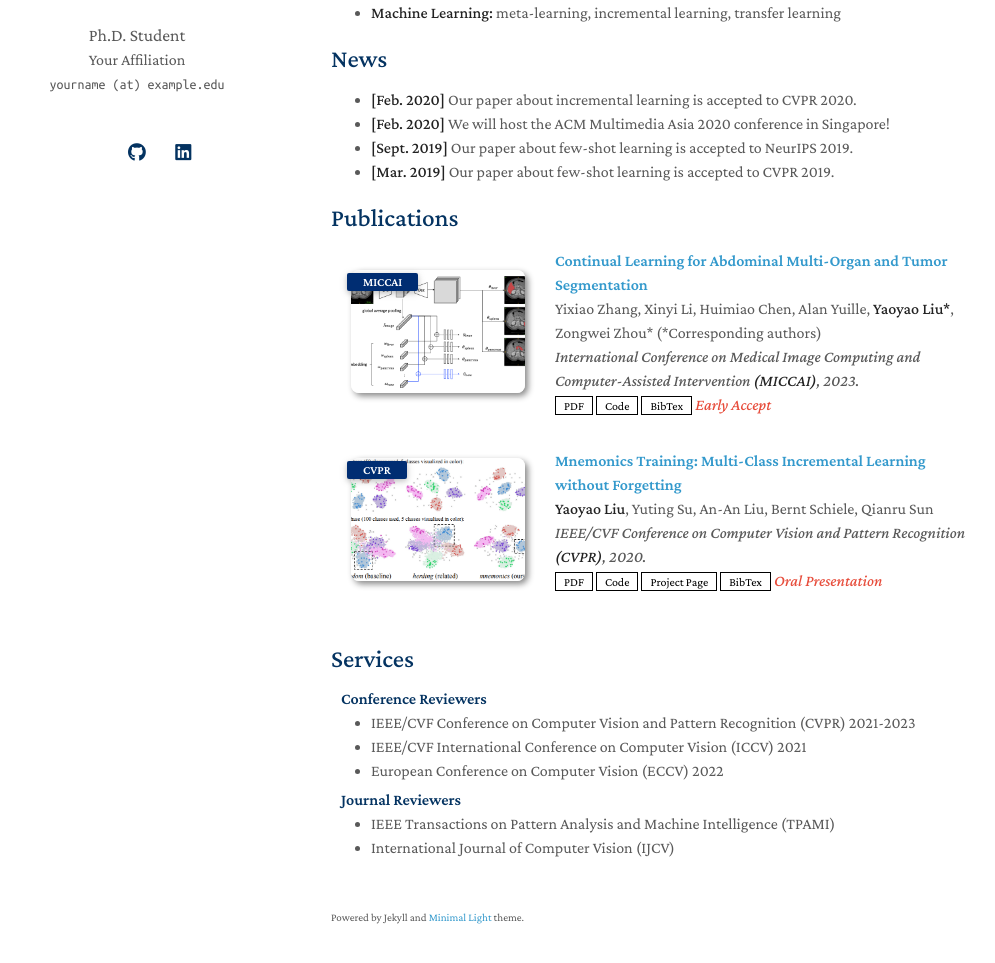
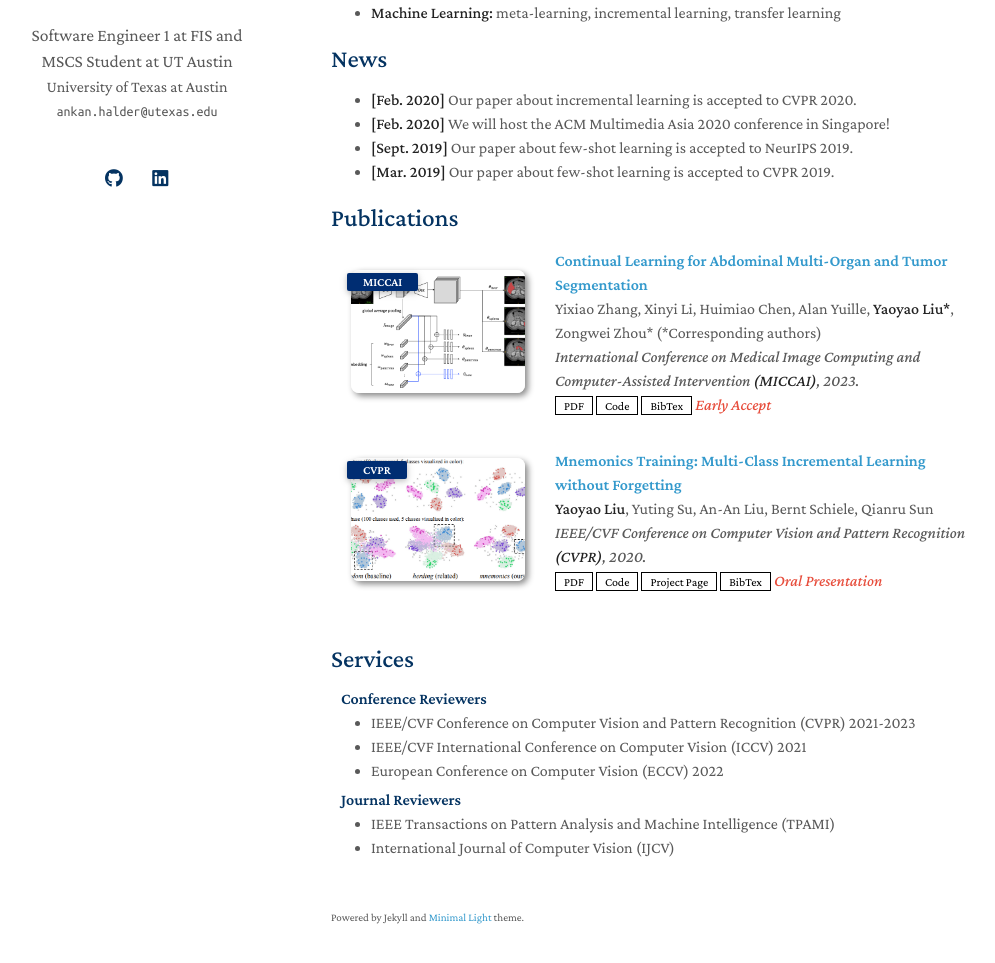
Before and after one commit to Ankan-Halder/Ankan-Halder.github.io, a Jekyll site: the page built from index.md, in a window 1280 px wide and 1216 px high. Shown: the part 218-1181 px from the top of the window, without its empty margins (139-1134 px from the left). Built offline with Jekyll 4.4.1, drawn with Linux system fonts in a browser that asks for light colours; a style sheet for code colours, icons or effects is not loaded; our own code applies the rules of GitHub Pages for plain Markdown files.

Commit message:
Basic Details Changed

```diff
--- a/_config.yml
+++ b/_config.yml
@@ -1,8 +1,8 @@
 # Basic Information
-title: Your Name
-position: Ph.D. Student
-affiliation: Your Affiliation
-email: yourname (at) example.edu
+title: Ankan Halder
+position: Software Engineer 1 at FIS and MSCS Student at UT Austin
+affiliation: University of Texas at Austin
+email: ankan.halder@utexas.edu
 
 # Search Engine Optimization (SEO)
 # The following information is used to improve the website traffic from search engines, e.g., Google.
@@ -12,11 +12,11 @@ canonical: https://minimal-light-theme.yliu.me/
 
 # Links
 # If you don't need one of them, you may delete the corresponding line.
-google_scholar: https://scholar.google.com/
-cv_link: assets/files/curriculum_vitae.pdf
-github_link: https://github.com/
-linkedin: https://www.linkedin.com/
-twitter: https://twitter.com/
+#google_scholar: https://scholar.google.com/
+cv_link: https://drive.google.com/file/d/12-sBLBzX4S7_2FNzBm84hQVj45ZucUb1/view?usp=drive_link
+github_link: https://github.com/Ankan-Halder
+linkedin: https://www.linkedin.com/in/ankan-halder1998/
+twitter: https://x.com/Ankan_1998
 
 # Images (e.g., your profile picture and your website's favicon)
 # "favicon" and "favicon_dark" are used for the light and dark modes, respectively.
@@ -38,7 +38,7 @@ font: "Serif" # or "Sans Serif"
 
 # Google Analytics ID
 # Please remove this if you don't use Google Analytics
-google_analytics: UA-111540567-4
+#google_analytics: UA-111540567-4
 
 # Use this project as a remote theme for GitHub Pages
 # See the guide here: https://docs.github.com/en/pages/setting-up-a-github-pages-site-with-jekyll/adding-a-theme-to-your-github-pages-site-using-jekyll
```
Also changed, not shown: 3 other files.
